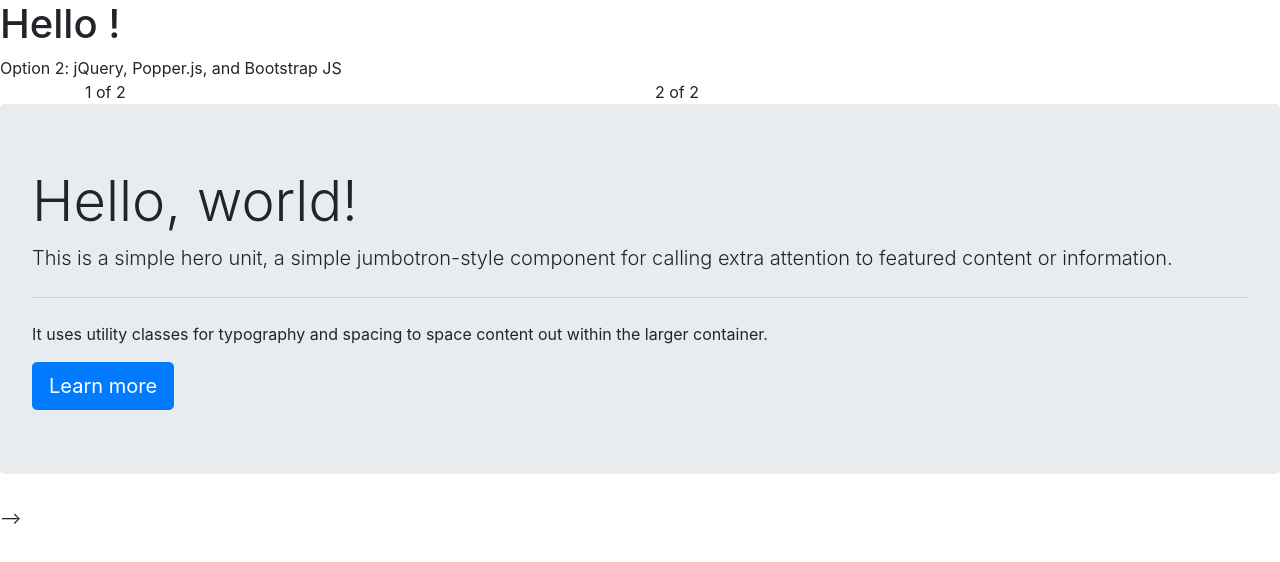
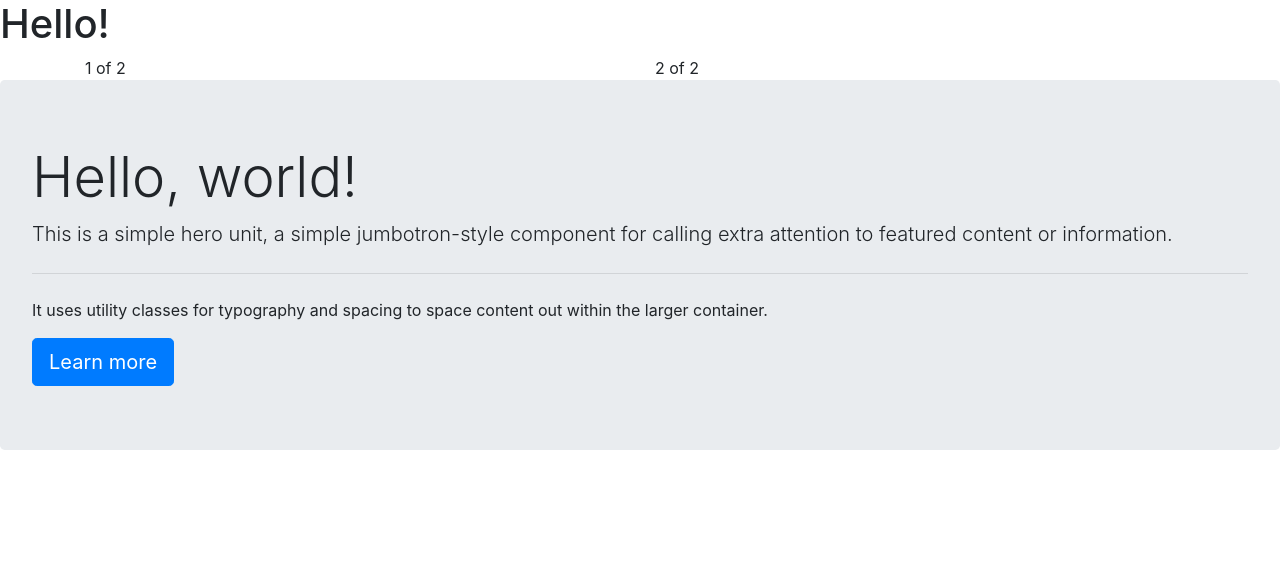
Before and after one commit to jimmy-clark/collab-practice, a plain HTML site: page index.html in a window 1280 px wide. Drawn offline with nearby package versions, Linux system fonts and the light colour scheme; files that its build step writes are made by us from their sources.

Commit message:
Moving some things around

```diff
--- a/index.html
+++ b/index.html
@@ -8,11 +8,11 @@
 
     <!-- Bootstrap CSS -->
     <link rel="stylesheet" href="https://cdn.jsdelivr.net/npm/bootstrap@4.5.3/dist/css/bootstrap.min.css" integrity="sha384-TX8t27EcRE3e/ihU7zmQxVncDAy5uIKz4rEkgIXeMed4M0jlfIDPvg6uqKI2xXr2" crossorigin="anonymous">
-    <link rel="stylesheet" href="styles.css">
+    <link rel="stylesheet" href="style.css">
     <title>Hello, world!</title>
   </head>
   <body>
-    <h1>Hello    !</h1>
+    <h1>Hello!</h1>
 
     <!-- Optional JavaScript; choose one of the two! -->
 
@@ -20,7 +20,7 @@
     <script src="https://code.jquery.com/jquery-3.5.1.slim.min.js" integrity="sha384-DfXdz2htPH0lsSSs5nCTpuj/zy4C+OGpamoFVy38MVBnE+IbbVYUew+OrCXaRkfj" crossorigin="anonymous"></script>
     <script src="https://cdn.jsdelivr.net/npm/bootstrap@4.5.3/dist/js/bootstrap.bundle.min.js" integrity="sha384-ho+j7jyWK8fNQe+A12Hb8AhRq26LrZ/JpcUGGOn+Y7RsweNrtN/tE3MoK7ZeZDyx" crossorigin="anonymous"></script>
 
-     Option 2: jQuery, Popper.js, and Bootstrap JS
+     <!--Option 2: jQuery, Popper.js, and Bootstrap JS-->
         <nav>
         <div class="container">
             <div class="row">
@@ -44,6 +44,6 @@
     <script src="https://code.jquery.com/jquery-3.5.1.slim.min.js" integrity="sha384-DfXdz2htPH0lsSSs5nCTpuj/zy4C+OGpamoFVy38MVBnE+IbbVYUew+OrCXaRkfj" crossorigin="anonymous"></script>
     <script src="https://cdn.jsdelivr.net/npm/popper.js@1.16.1/dist/umd/popper.min.js" integrity="sha384-9/reFTGAW83EW2RDu2S0VKaIzap3H66lZH81PoYlFhbGU+6BZp6G7niu735Sk7lN" crossorigin="anonymous"></script>
     <script src="https://cdn.jsdelivr.net/npm/bootstrap@4.5.3/dist/js/bootstrap.min.js" integrity="sha384-w1Q4orYjBQndcko6MimVbzY0tgp4pWB4lZ7lr30WKz0vr/aWKhXdBNmNb5D92v7s" crossorigin="anonymous"></script>
-    -->
+
   </body>
 </html>
```
